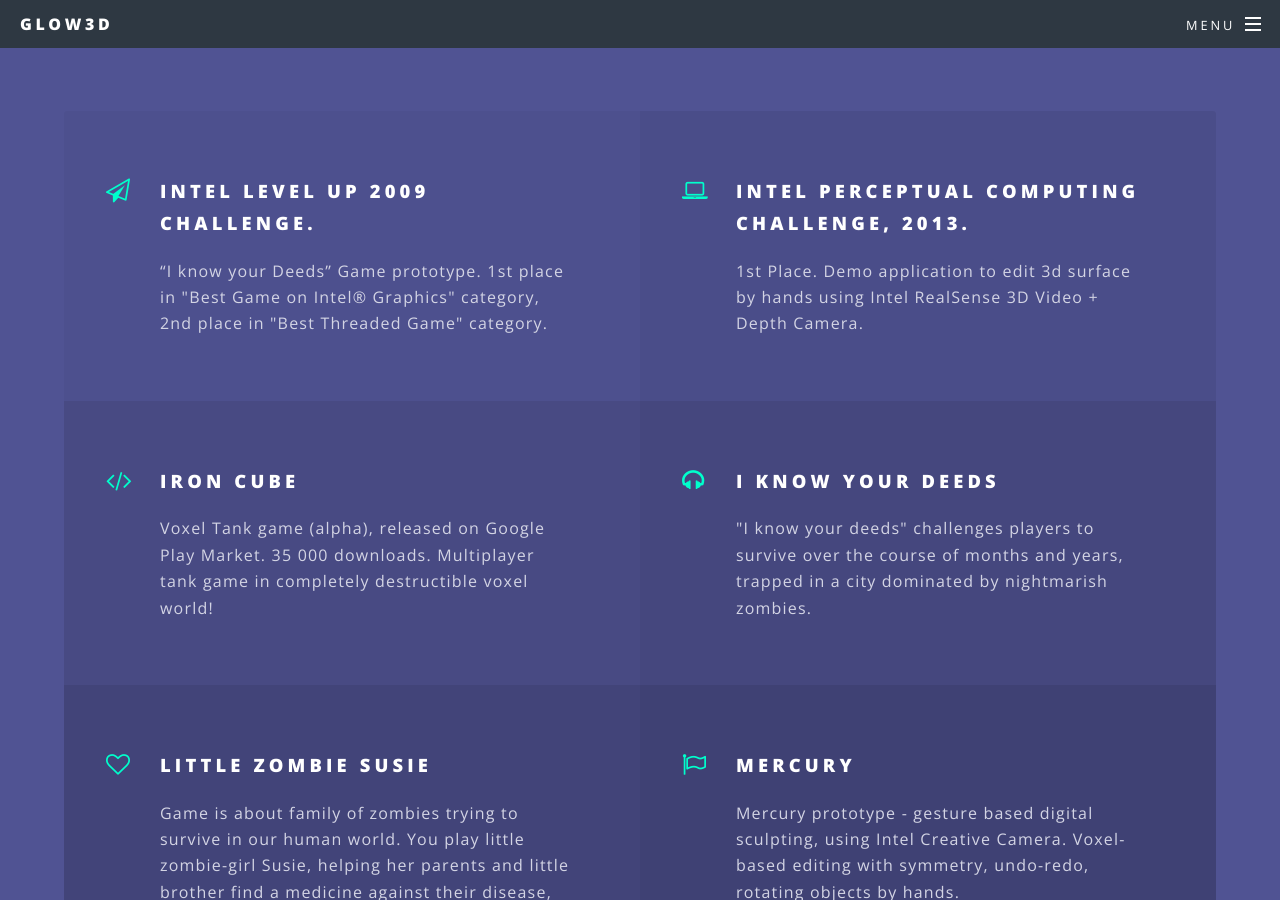
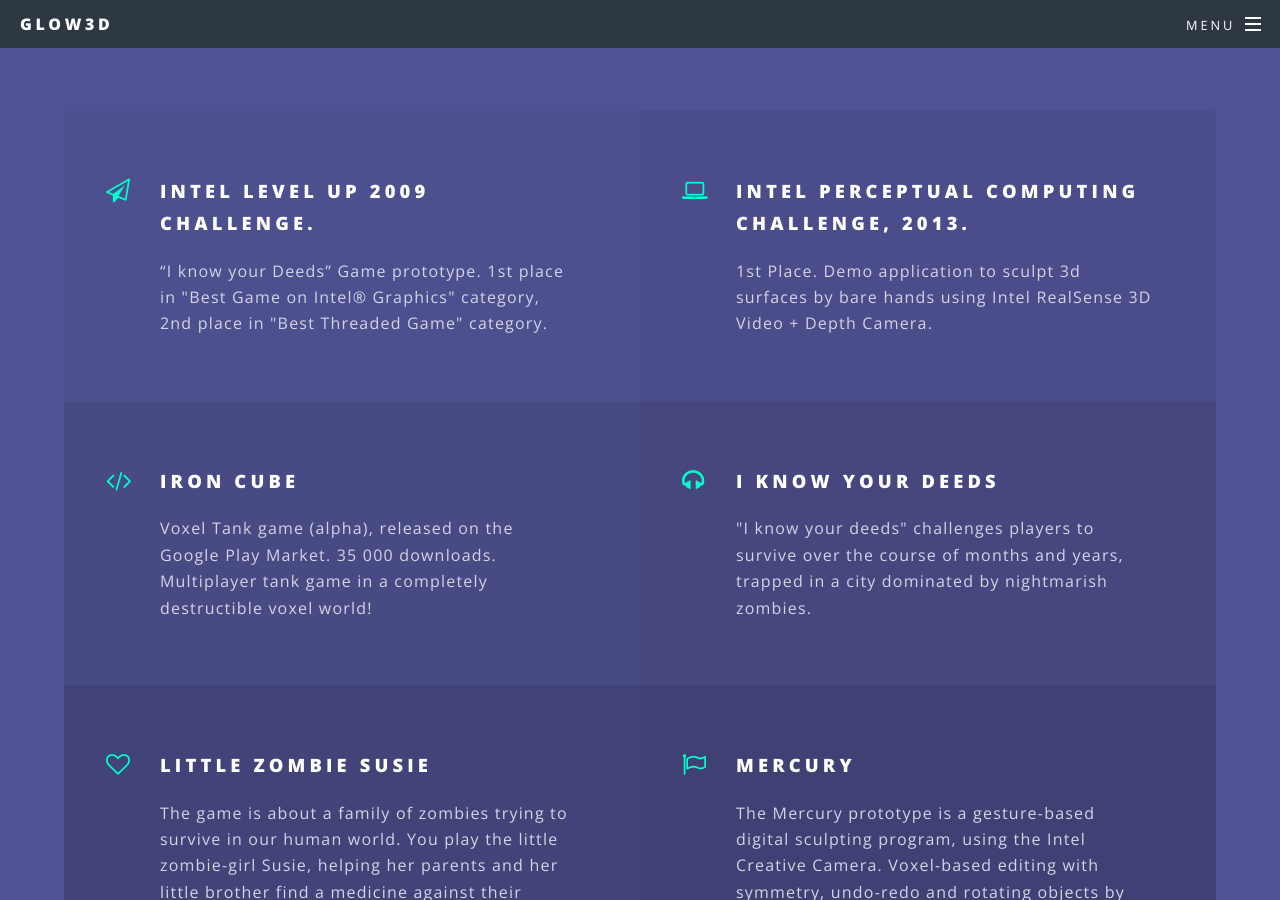
Before and after one commit to yak32/yak32.github.io, a Jekyll site: the page built from index.html, in a window 1280 px wide and 900 px high, scrolled down 2678 px. Built offline with Jekyll 4.4.1, drawn with Linux system fonts in a browser that asks for light colours; some of the changed text lies outside the part shown.

Commit message:
better english

```diff
--- a/_config.yml
+++ b/_config.yml
@@ -4,8 +4,8 @@
 # Site settings
 title: Glow3D
 description: |
-  Lightweigh, cross-platform
-  compact game engine
+  Lightweight, cross-platform
+  compact game engine,
   crafted by Yakov @yak32 (https://twitter.com/yak32)
 owner: yak32 # or company name
 first_published: 2016 # if migrating another site, the year of your first publish
--- a/index.html
+++ b/index.html
@@ -34,7 +34,7 @@
 							<div class="image"><img src="images/graphics.jpg" alt="" /></div><div class="content">
 								<h2>Advanced rendering</h2>
 								<p>Supports deferred and forward shading.<br />
-								Targets DirectX 9, 11, OpenGL and OpenGL ES. High dynamic range shading, in linear space. Weather and day/night cycle, light scattering model for the sun. Fully dynamic lighting, bump maping. HBAO+, TXAA. Special effects: motion blur, color grading. Shadow cascades, Exponential Shadow Map.</p>
+								Targets DirectX 9, 11, OpenGL and OpenGL ES. High dynamic range shading, in linear space. Weather and day/night cycle, light scattering model for the sun. Full dynamic lighting and bump mapping. HBAO+, TXAA. Special effects: motion blur, color grading. Shadow cascades, Exponential Shadow Maps.</p>
 							</div>
 						</section>
 						<section class="spotlight">
@@ -66,12 +66,12 @@
 								</li>
 								<li class="icon fa-laptop"><a href="https://www.youtube.com/watch?v=EzSByIMRiJk">
 									<h3>Intel Perceptual Computing Challenge, 2013.</h3>
-									<p>1st Place. Demo application to edit 3d surface by hands using
+									<p>1st Place. Demo application to sculpt 3d surfaces by bare hands using
 Intel RealSense 3D Video + Depth Camera.</p></a>
 								</li>
 								<li class="icon fa-code"><a href="https://play.google.com/store/apps/details?id=com.glow3d.ironcube&hl=en">
 									<h3>Iron Cube</h3>
-									<p>Voxel Tank game (alpha), released on Google Play Market. 35 000 downloads. Multiplayer tank game in completely destructible voxel world!</p></a>
+									<p>Voxel Tank game (alpha), released on the Google Play Market. 35 000 downloads. Multiplayer tank game in a completely destructible voxel world!</p></a>
 								</li>
 								<li class="icon fa-headphones"><a href="https://www.youtube.com/watch?v=vhlBdYBUnqE">
 									<h3>I know your Deeds</h3>
@@ -79,12 +79,12 @@
 								</li>
 								<li class="icon fa-heart-o"><a href="https://www.youtube.com/watch?v=2kNcj3zVupY">
 									<h3>Little Zombie Susie</h3>
-									<p>Game is about family of zombies trying to survive in our human world. You play little zombie-girl Susie, helping her parents and little brother find a medicine against their disease, fighting with humans, solving puzzles.</p></a>
+									<p>The game is about a family of zombies trying to survive in our human world. You play the little zombie-girl Susie, helping her parents and her little brother find a medicine against their disease while fighting with humans and solving puzzles.</p></a>
 								</li>
 								<li class="icon fa-flag-o"><a href="https://www.youtube.com/watch?v=EzSByIMRiJk">
 									<h3>Mercury</h3>
-									<p>Mercury prototype - gesture based digital sculpting, using Intel Creative Camera.
-Voxel-based editing with symmetry, undo-redo, rotating objects by hands.
+									<p>The Mercury prototype is a gesture-based digital sculpting program, using the Intel Creative Camera.
+Voxel-based editing with symmetry, undo-redo and rotating objects by your hands.
 </p></a>
 								</li>
 							</ul>
```
Also changed, not shown: other parts of index.html (+1 -1 lines), 1 other file.
